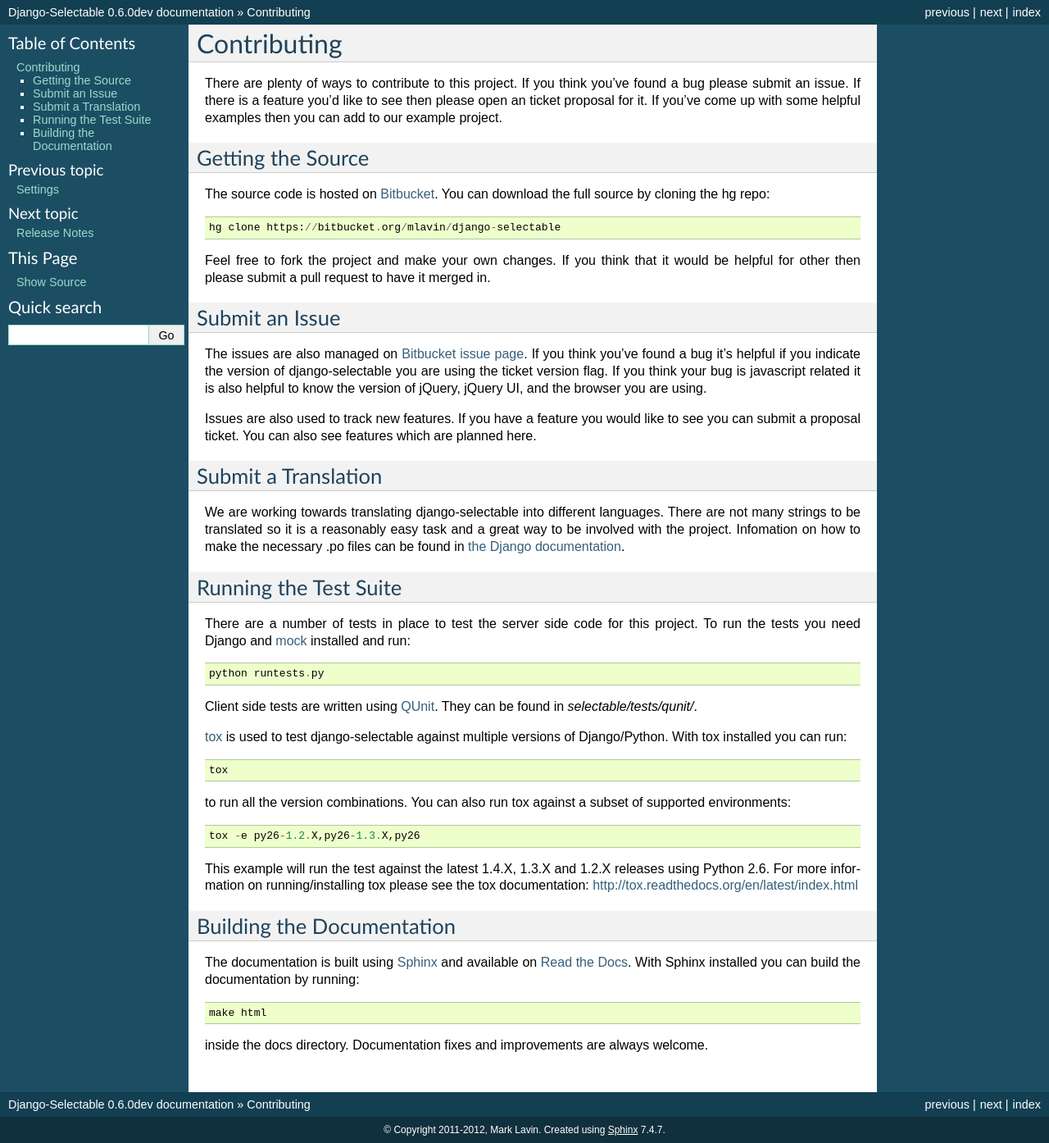
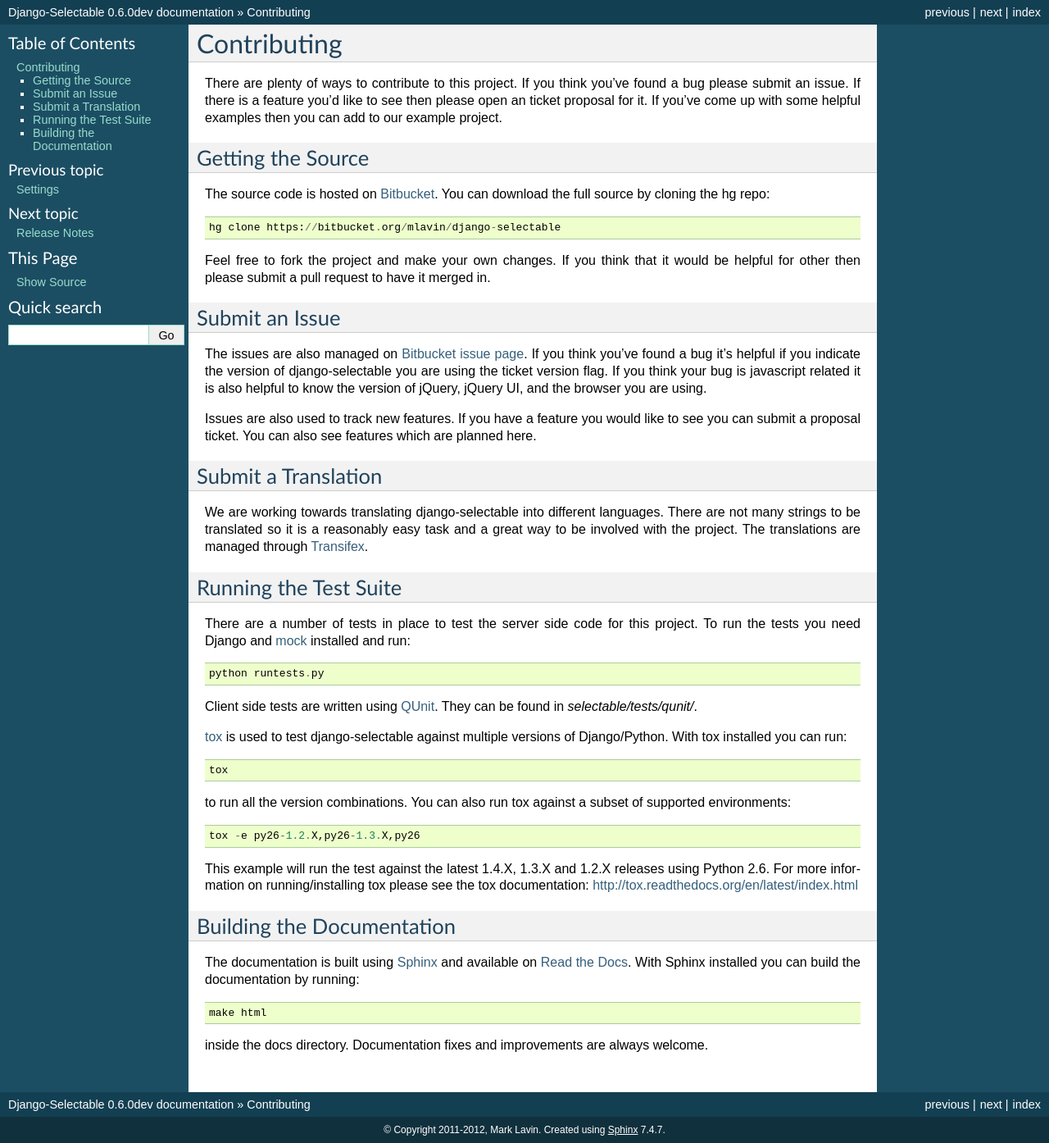
Before and after one commit to mlavin/django-selectable, a Sphinx documentation site: the page built from docs/contribute.rst, in a window 1280 px wide. Shown: the whole page at 82% size. Built offline with Sphinx 7.4.7, drawn with Linux system fonts in a browser that asks for light colours.

Commit message:
Contributing notes on translations.

```diff
--- a/README.rst
+++ b/README.rst
@@ -69,3 +69,6 @@ Contributing
 
 If you think you've found a bug or are interested in contributing to this project
 check out our `contributing guide <http://readthedocs.org/docs/django-selectable/en/latest/contribute.html>`_.
+
+If you are interested in translating django-selectable into your native language
+you can join the `Transifex project <https://www.transifex.com/projects/p/django-selectable/>`_.
--- a/docs/contribute.rst
+++ b/docs/contribute.rst
@@ -38,9 +38,8 @@ Submit a Translation
 
 We are working towards translating django-selectable into different languages. There
 are not many strings to be translated so it is a reasonably easy task and a great way
-to be involved with the project. Infomation on how to make the necessary .po files
-can be found in `the Django documentation <https://docs.djangoproject.com/en/1.4/topics/i18n/translation/#message-files>`_.
-
+to be involved with the project. The translations are managed through
+`Transifex <https://www.transifex.com/projects/p/django-selectable/>`_.
 
 Running the Test Suite
 --------------------------------------
```
